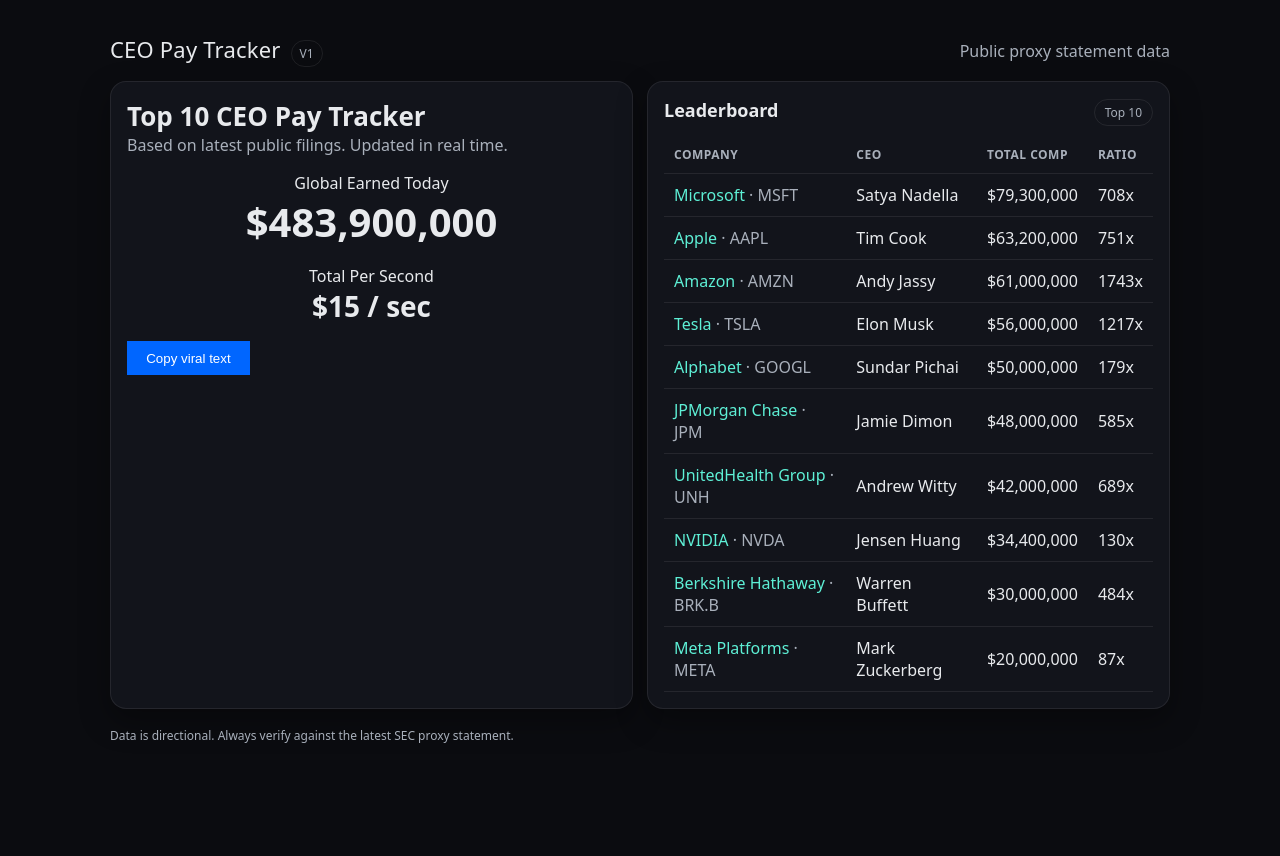
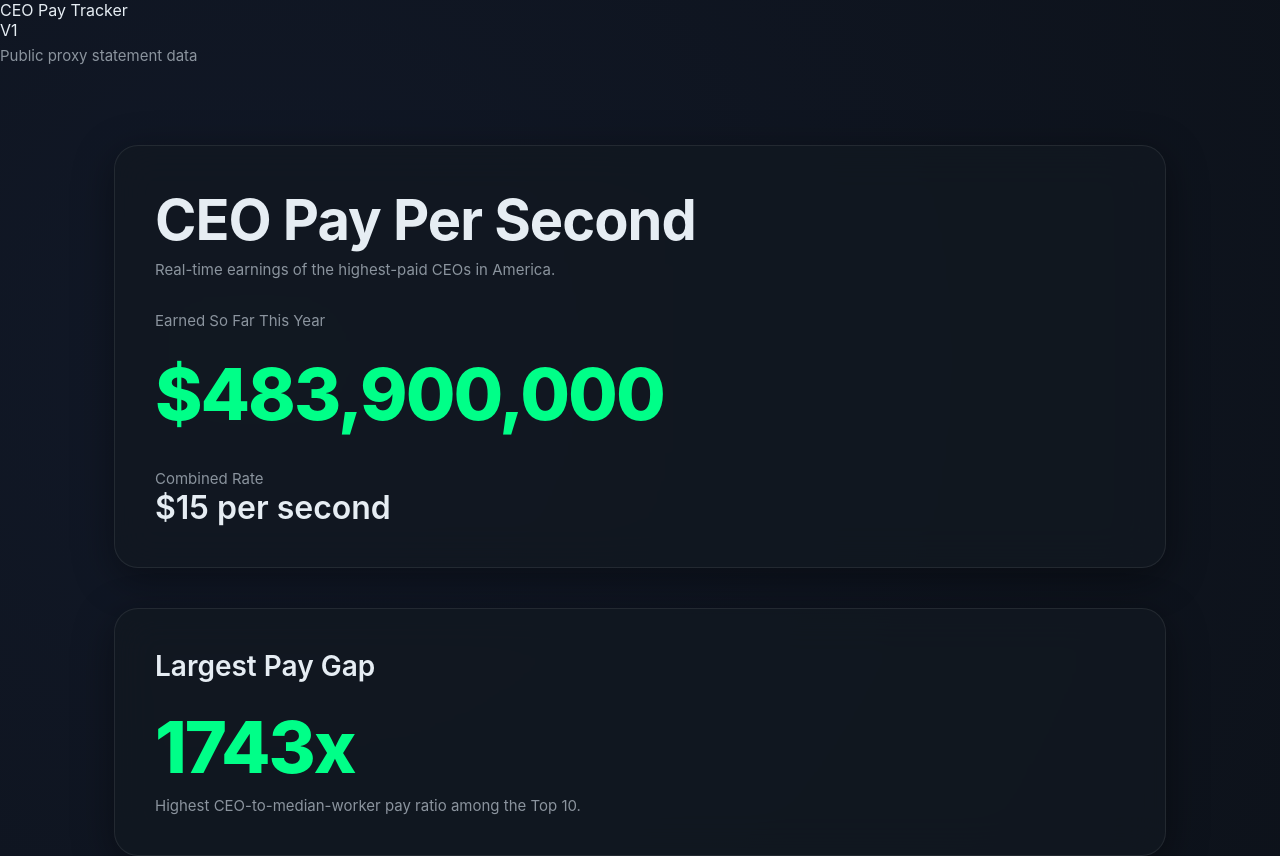
Before and after one commit to gobears2323/ceo-pay-tracker, a Next.js app: page / in a window 1280 px wide. Shown: the top 856 px of the page. Before the commit the page ends 800 px from the top, so only its background shows below. Built offline with nearby package versions, Linux system fonts and the light colour scheme.

Commit message:
robinhood aesthetic upgrade

```diff
--- a/app/globals.css
+++ b/app/globals.css
@@ -1,190 +1,130 @@
 :root {
-  --bg: #0b0c10;
-  --panel: #12141b;
-  --text: #e8eaed;
-  --muted: #a9b0bb;
-  --accent: #5ef0d6;
+  --bg: #0b0f14;
+  --card: rgba(18, 24, 33, 0.75);
   --border: rgba(255, 255, 255, 0.08);
-  --shadow: 0 12px 30px rgba(0, 0, 0, 0.35);
+  --text: #e6edf3;
+  --muted: #8b949e;
+  --accent: #00ff88;
 }
 
 * {
   box-sizing: border-box;
 }
 
-html,
 body {
-  padding: 0;
   margin: 0;
-  background: var(--bg);
+  background: radial-gradient(circle at 20% 20%, #111827, #0b0f14);
   color: var(--text);
-  font-family: ui-sans-serif, system-ui, -apple-system, Segoe UI, Roboto, Helvetica, Arial;
-}
-
-a {
-  color: inherit;
-  text-decoration: none;
-}
-
-.container {
-  max-width: 1100px;
-  margin: 0 auto;
-  padding: 20px;
-}
-
-.header {
-  display: flex;
-  align-items: center;
-  justify-content: space-between;
-  gap: 12px;
-  padding: 14px 0;
-}
-
-.brand {
-  display: flex;
-  align-items: baseline;
-  gap: 10px;
-}
-
-.brandTitle {
-  font-size: 22px;
-  letter-spacing: 0.2px;
-}
-
-.badge {
-  font-size: 12px;
-  color: var(--muted);
-  border: 1px solid var(--border);
-  padding: 4px 8px;
-  border-radius: 999px;
+  font-family: -apple-system, BlinkMacSystemFont, "Inter", sans-serif;
+  min-height: 100vh;
 }
 
 .grid {
-  display: grid;
-  grid-template-columns: 1fr;
-  gap: 14px;
-}
-
-@media (min-width: 860px) {
-  .grid {
-    grid-template-columns: 1fr 1fr;
-  }
+  max-width: 1100px;
+  margin: 0 auto;
+  padding: 80px 24px;
+  display: flex;
+  flex-direction: column;
+  gap: 40px;
 }
 
 .card {
-  background: var(--panel);
+  background: var(--card);
+  backdrop-filter: blur(20px);
   border: 1px solid var(--border);
-  border-radius: 16px;
-  padding: 16px;
-  box-shadow: var(--shadow);
-}
-
-.cardTitle {
-  display: flex;
-  align-items: baseline;
-  justify-content: space-between;
-  gap: 12px;
-  margin-bottom: 10px;
+  border-radius: 24px;
+  padding: 40px;
+  box-shadow: 0 10px 40px rgba(0, 0, 0, 0.4);
 }
 
 .h1 {
-  font-size: 26px;
+  font-size: 56px;
+  font-weight: 700;
   margin: 0;
+  letter-spacing: -1px;
 }
 
 .h2 {
-  font-size: 18px;
+  font-size: 28px;
+  font-weight: 600;
   margin: 0;
 }
 
 .muted {
   color: var(--muted);
+  font-size: 15px;
+  margin-top: 6px;
 }
 
-.kpi {
-  display: grid;
-  grid-template-columns: 1fr;
-  gap: 8px;
+.superLarge {
+  font-size: 72px;
+  font-weight: 800;
+  letter-spacing: -2px;
+  margin-top: 20px;
 }
 
-.kpiValue {
-  font-size: 34px;
-  font-weight: 700;
-  letter-spacing: 0.2px;
-}
-
-.kpiSub {
-  color: var(--muted);
-  font-size: 13px;
-  line-height: 1.3;
-}
-
-.table {
-  width: 100%;
-  border-collapse: collapse;
-  margin-top: 10px;
-}
-
-.table th,
-.table td {
-  text-align: left;
-  padding: 10px;
-  border-bottom: 1px solid var(--border);
-}
-
-.table th {
-  color: var(--muted);
+.large {
+  font-size: 32px;
   font-weight: 600;
-  font-size: 12px;
-  letter-spacing: 0.5px;
-  text-transform: uppercase;
-}
-
-.pill {
-  border: 1px solid var(--border);
-  padding: 4px 10px;
-  border-radius: 999px;
-  color: var(--muted);
-  font-size: 12px;
 }
 
 .accent {
   color: var(--accent);
 }
 
-.rowLink:hover {
-  background: rgba(255, 255, 255, 0.03);
+.pill {
+  background: rgba(0,255,136,0.12);
+  color: var(--accent);
+  padding: 8px 18px;
+  border-radius: 999px;
+  font-size: 13px;
 }
 
-.footer {
-  margin: 18px 0 6px 0;
-  color: var(--muted);
-  font-size: 12px;
+.table {
+  width: 100%;
+  border-collapse: collapse;
+  margin-top: 30px;
 }
 
+.table th {
+  text-align: left;
+  font-size: 12px;
+  font-weight: 500;
+  color: var(--muted);
+  padding-bottom: 16px;
+}
+
+.table td {
+  padding: 20px 0;
+  border-top: 1px solid var(--border);
+  font-size: 18px;
+}
+
+.table tr:hover {
+  background: rgba(255,255,255,0.02);
+}
+
+.rowLink {
+  cursor: pointer;
+}
 
 .bigCounter {
-  text-align: center;
-  margin: 1rem 0;
+  margin-top: 32px;
 }
-.superLarge {
-  font-size: 2.5rem;
-  font-weight: bold;
+
+button {
+  background: var(--accent);
+  border: none;
+  color: black;
+  padding: 14px 26px;
+  border-radius: 14px;
+  font-weight: 700;
+  cursor: pointer;
+  margin-top: 24px;
+  transition: all 0.2s ease;
 }
-.large {
-  font-size: 1.75rem;
-  font-weight: bold;
+
+button:hover {
+  transform: translateY(-2px);
+  opacity: 0.9;
 }
-.shareGroup {
-  margin-top: 1rem;
-}
-.shareGroup button {
-  padding: 0.6rem 1.2rem;
-  background: #0066ff;
-  color: white;
-  border: none;
-  cursor: pointer;
-}
-.shareGroup button:hover {
-  background: #004bb5;
-}
--- a/app/page.tsx
+++ b/app/page.tsx
@@ -1,4 +1,5 @@
 'use client'
+
 import Link from 'next/link'
 import { companies } from '@/lib/data'
 import { formatUsd, payPerSecond, earningsSoFar } from '@/lib/pay'
@@ -8,65 +9,66 @@
   const list = [...companies].sort((a, b) => b.totalCompUsd - a.totalCompUsd)
 
   const [now, setNow] = useState<Date>(new Date())
+
   useEffect(() => {
-    const id = setInterval(() => setNow(new Date()), 200)
+    const id = setInterval(() => setNow(new Date()), 100)
     return () => clearInterval(id)
   }, [])
 
-  // total per second for all Top 10
   const globalPPS = list.reduce(
     (sum, c) => sum + payPerSecond(c.totalCompUsd, c.fiscalYear),
     0
   )
 
-  // total earned today (since midnight)
-  const globalEarnedToday = list.reduce(
+  const globalEarned = list.reduce(
     (sum, c) =>
-      sum +
-      earningsSoFar(c.totalCompUsd, c.fiscalYear, now.getTime()),
+      sum + earningsSoFar(c.totalCompUsd, c.fiscalYear, now.getTime()),
     0
+  )
+
+  const largestGap = Math.max(
+    ...list.map(c =>
+      Math.round(c.totalCompUsd / c.medianWorkerPayUsd)
+    )
   )
 
   return (
     <div className="grid">
 
-      {/* Viral Global Counter */}
       <div className="card">
-        <h1 className="h1">Top 10 CEO Pay Tracker</h1>
+        <h1 className="h1">CEO Pay Per Second</h1>
 
         <div className="muted">
-          Based on latest public filings. Updated in real time.
+          Real-time earnings of the highest-paid CEOs in America.
         </div>
 
-        {/* Global Today */}
         <div className="bigCounter">
-          <div>Global Earned Today</div>
-          <div className="superLarge">{formatUsd(globalEarnedToday)}</div>
+          <div className="muted">Earned So Far This Year</div>
+          <div className="superLarge accent">
+            {formatUsd(globalEarned)}
+          </div>
         </div>
 
-        {/* Per Second */}
         <div className="bigCounter">
-          <div>Total Per Second</div>
-          <div className="large">{formatUsd(globalPPS)} / sec</div>
-        </div>
-
-        {/* Share buttons */}
-        <div className="shareGroup">
-          <button
-            onClick={() =>
-              navigator.clipboard.writeText(
-                `Check this out ${formatUsd(globalPPS)} per second from Top 10 CEOs https://${process.env.NEXT_PUBLIC_VERCEL_URL}`
-              )
-            }
-          >
-            Copy viral text
-          </button>
+          <div className="muted">Combined Rate</div>
+          <div className="large">
+            {formatUsd(globalPPS)} per second
+          </div>
         </div>
       </div>
 
-      {/* Leaderboard */}
       <div className="card">
-        <div className="cardTitle">
+        <h2 className="h2">Largest Pay Gap</h2>
+        <div className="superLarge accent">
+          {largestGap}x
+        </div>
+        <div className="muted">
+          Highest CEO-to-median-worker pay ratio among the Top 10.
+        </div>
+      </div>
+
+      <div className="card">
+        <div style={{ display: 'flex', justifyContent: 'space-between', alignItems: 'center' }}>
           <h2 className="h2">Leaderboard</h2>
           <span className="pill">Top {list.length}</span>
         </div>
@@ -80,6 +82,7 @@
               <th>Ratio</th>
             </tr>
           </thead>
+
           <tbody>
             {list.map((c) => (
               <tr key={c.ticker} className="rowLink">
@@ -91,15 +94,16 @@
                 </td>
                 <td>{c.ceoName}</td>
                 <td>{formatUsd(c.totalCompUsd)}</td>
-                <td>
-  {Math.round(c.totalCompUsd / c.medianWorkerPayUsd)}x
-</td>
-
+                <td className="accent">
+                  {Math.round(c.totalCompUsd / c.medianWorkerPayUsd)}x
+                </td>
               </tr>
             ))}
           </tbody>
+
         </table>
       </div>
+
     </div>
   )
 }
```
